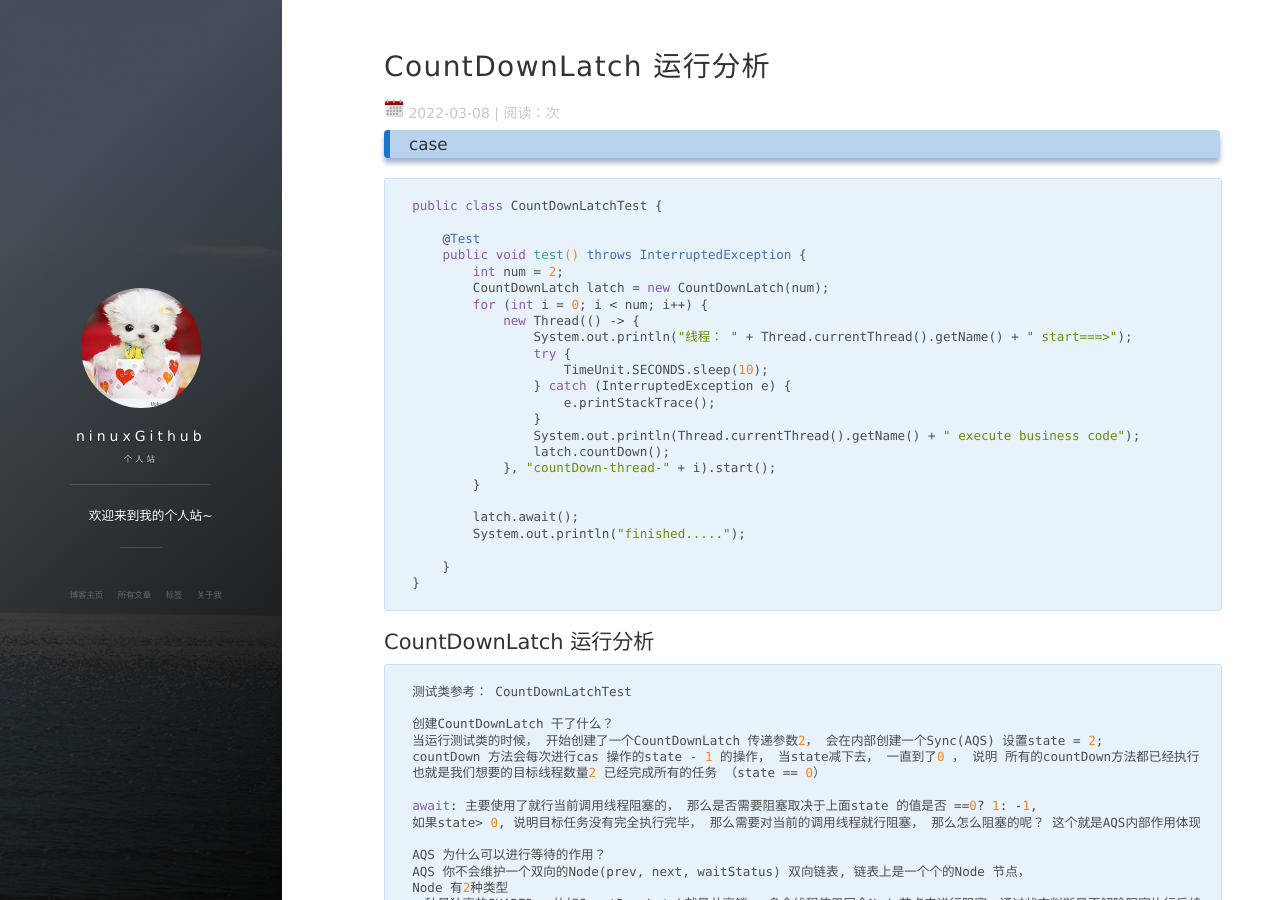
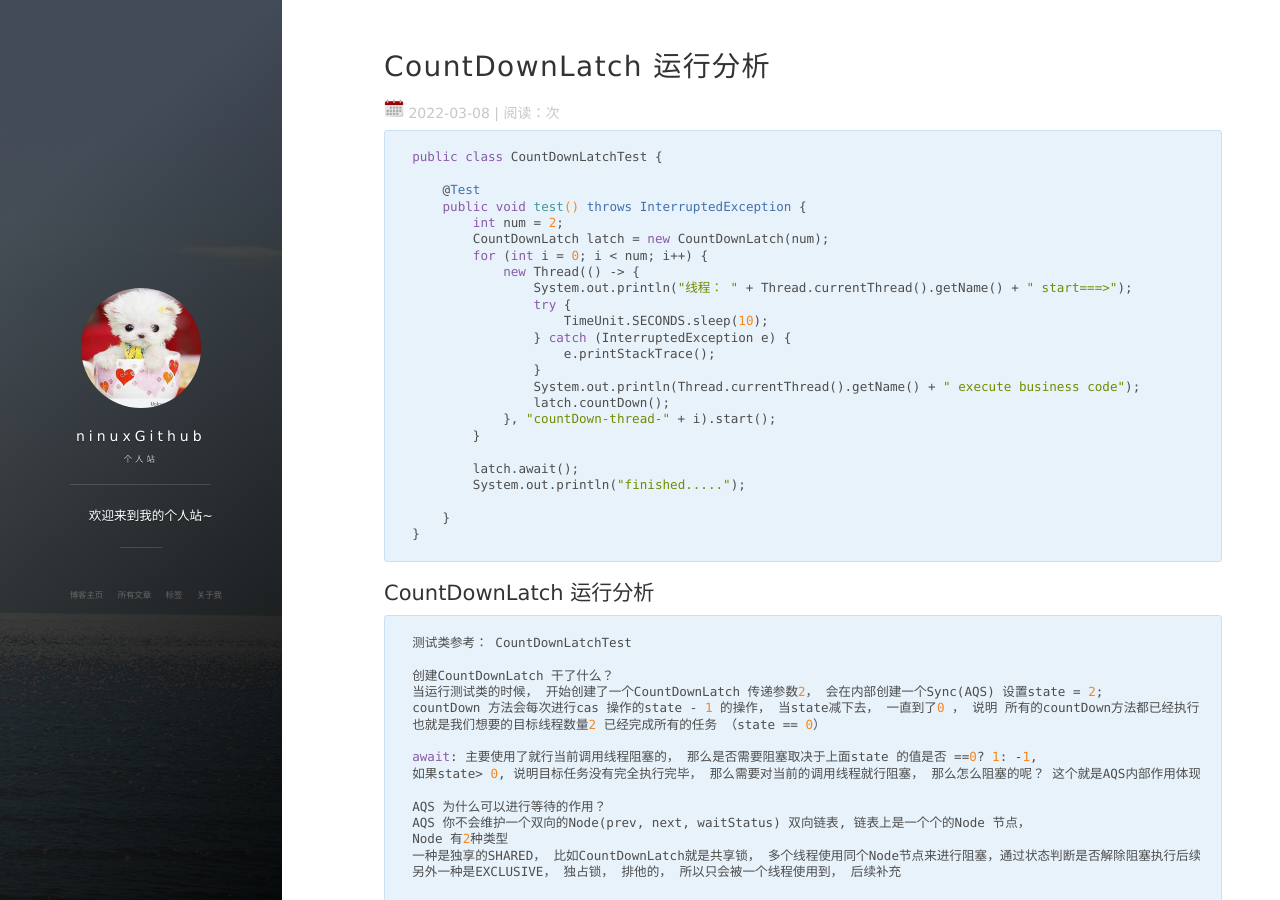
Before and after one commit to ninuxGithub/ninuxGithub.github.io, a Jekyll site: the page built from _posts/java/2022-03-08-latch.md, in a window 1280 px wide and 900 px high. Built offline with Jekyll 4.4.1, drawn with Linux system fonts in a browser that asks for light colours; nearby versions of some CDN libraries; comment, search, counter and statistics services are not loaded.

````diff
--- a/_posts/java/2022-03-08-latch.md
+++ b/_posts/java/2022-03-08-latch.md
@@ -7,8 +7,6 @@ description: "CountDownLatch 运行分析"
 tag: java
 ---
 
-
-### case
 
 ```java
 public class CountDownLatchTest {
````
